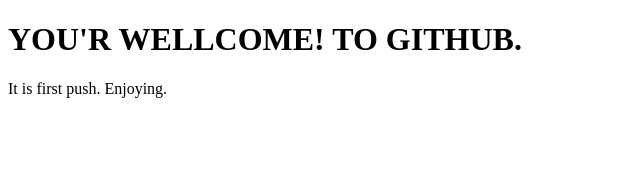
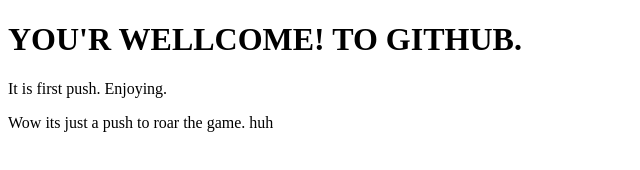
Before and after one commit to Muhammad-Asim-Kundi/intro-to-github, a plain HTML site: page index.html in a window 1280 px wide. Shown: the whole page, without its empty margins (0-640 px from the left). Drawn offline with Linux system fonts and the light colour scheme.

Commit message:
Update index.html

```diff
--- a/index.html
+++ b/index.html
@@ -10,5 +10,6 @@
         TO GITHUB.
     </h1>
     <p>It is first push. Enjoying.</p>
+    <span> Wow its just a push to roar the game. huh</span>
 </body>
 </html>
```
